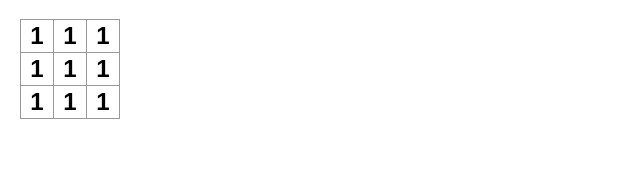
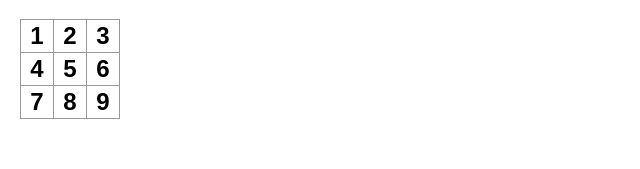
Before and after one commit to zelitosaide/react-js-course, a React (Create React App) app: page / in a window 1280 px wide. Shown: the top 169 px of the page, without its empty margins (0-640 px from the left). Built offline with nearby package versions, Linux system fonts and the light colour scheme.

Commit message:
Tic Tac Toe

```diff
--- a/src/learn/get-started/quick-start/tic-tac-toe/index.js
+++ b/src/learn/get-started/quick-start/tic-tac-toe/index.js
@@ -8,24 +8,24 @@ export function Board() {
   return (
     <>
       <div className="board-row">
-        <Square />
-        <Square />
-        <Square />
+        <Square value="1" />
+        <Square value="2" />
+        <Square value="3" />
       </div>
       <div className="board-row">
-        <Square />
-        <Square />
-        <Square />
+        <Square value="4" />
+        <Square value="5" />
+        <Square value="6" />
       </div>
       <div className="board-row">
-        <Square />
-        <Square />
-        <Square />
+        <Square value="7" />
+        <Square value="8" />
+        <Square value="9" />
       </div>
     </>
   );
 }
 
-export function Square() {
-  return <button className="square">1</button>;
+export function Square({ value }) {
+  return <button className="square">{value}</button>;
 }
```
